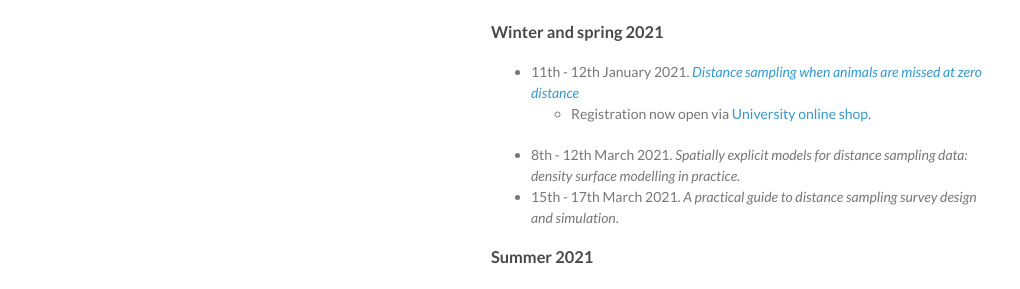
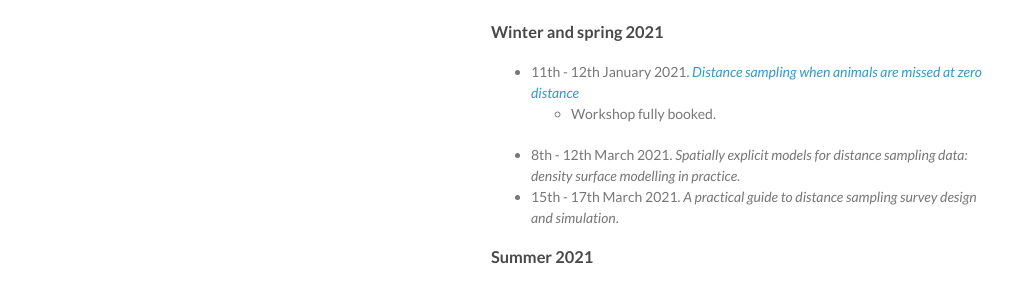
Before and after one commit to distanceworkshops/distanceworkshops.github.io, a Jekyll site: the page built from index.md, in a window 1280 px wide and 1354 px high. Shown: the part 308-597 px from the top of the window, without its empty margins (129-1149 px from the left). Built offline with Jekyll 4.4.1, drawn with Linux system fonts in a browser that asks for light colours.

Commit message:
Update index.md
MRDS workshop full.

```diff
--- a/index.md
+++ b/index.md
@@ -20,7 +20,7 @@ We plan to offer the following workshops in 2021, all of them delivered remotely
 ### Winter and spring 2021
 
 - 11th - 12th January 2021.  [*Distance sampling when animals are missed at zero distance*](http://workshops.distancesampling.org/mrds-jan-2021.html)
-  - Registration now open via [University online shop](https://onlineshop.st-andrews.ac.uk/conferences-and-events/events/creem/markrecapture-distance-sampling-training-workshop-live-online-1112th-january-2021).
+  - Workshop fully booked.
 -  8th - 12th March 2021.  *Spatially explicit models for distance sampling data: density surface modelling in practice*.
 - 15th - 17th March 2021.  *A practical guide to distance sampling survey design and simulation*.
 
```
